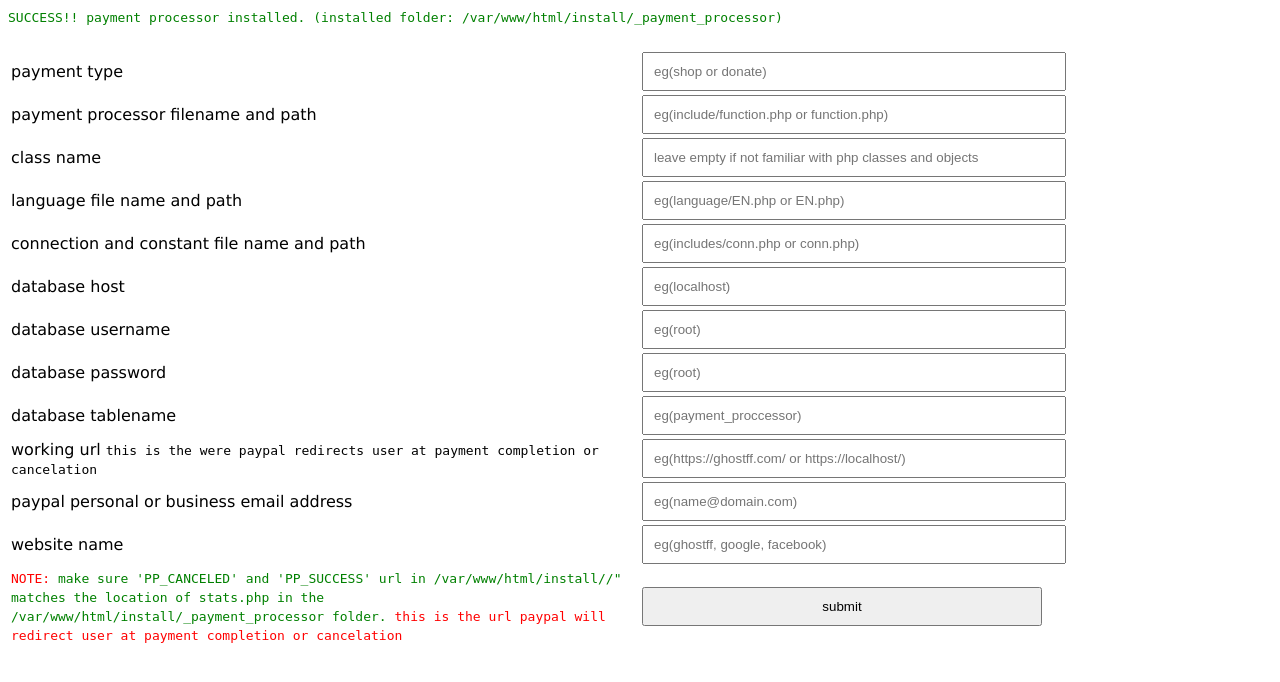
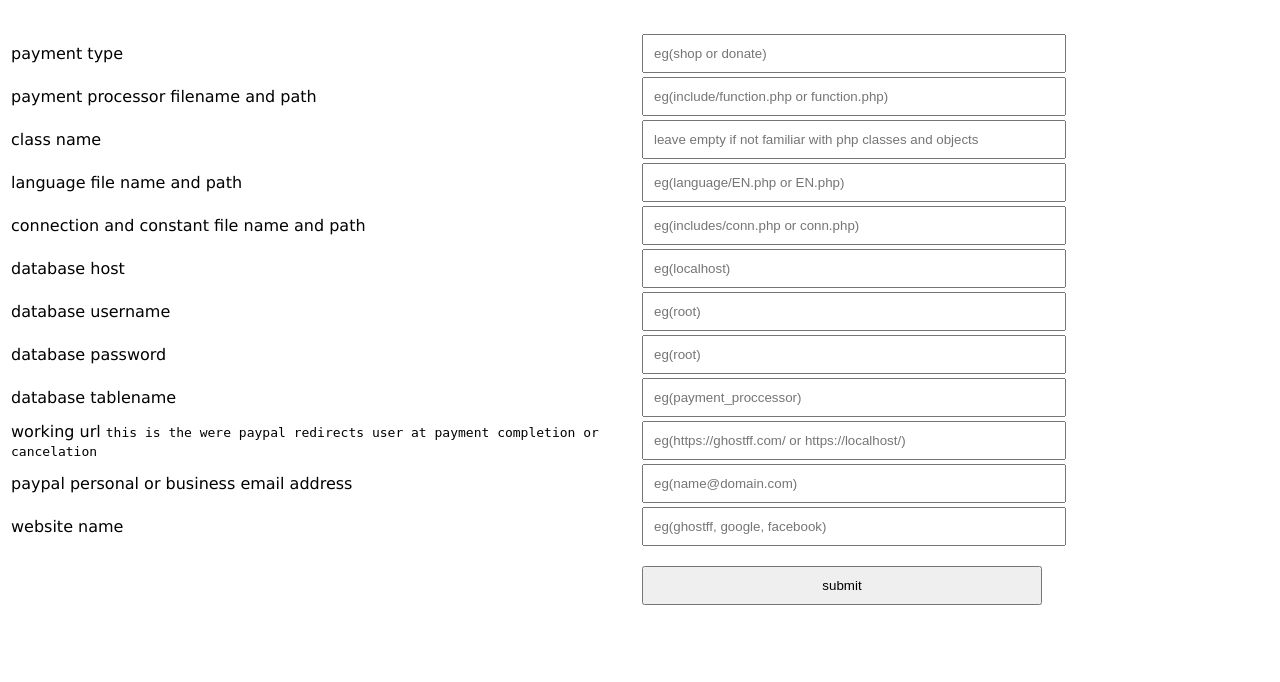
Before and after one commit to Ghostff/php_paypal_payment_processor, a PHP site: page /install/index.php in a window 1280 px wide. Shown: the top 682 px of the page. Run offline with PHP 8.4, Linux system fonts and the light colour scheme.

Commit message:
fix: post errors

```diff
--- a/install/index.php
+++ b/install/index.php
@@ -1,5 +1,5 @@
 <?php
-
+$post = false;
 if(isset($_POST['submit'])){
 	$m = $err = 0;
 	$data = $a = array();
@@ -23,9 +23,11 @@ if(isset($_POST['submit'])){
 		}
 		$m++;
 	}
-	require_once('sql.php');//make database and tables
-	if($err === 0 && $new_error == false)
+	if($err === 0)
+		require_once('sql.php');//make database and tables
+	if( $err === 0 && $new_error == false)
 	{
+		$post = true;
 		$dir = 'rendered_'.$data[0].'_payment_processor';
 		if(is_dir($dir))
 			@unlink($dir);
@@ -112,7 +114,10 @@ if(isset($_POST['submit'])){
 </head>
 <body>
 <style>input{padding:10px; width: 400px;}.green{ border:1px solid green; }.red{border:1px solid red;}.cgreen{color:green;}.cred{color:red;}</style>
-<?php if(@$new_error){ ?> <code class="cred"><?php echo $new_error; ?></code> <?php }else{ ?> <code class="cgreen">SUCCESS!! <?php echo @$_POST['PT']; ?> payment processor installed. (installed folder: <?php echo dirname(__FILE__).DIRECTORY_SEPARATOR.@$_POST['PT']; ?>_payment_processor)</code> <?php } ?>
+<?php if($post){
+ if(@$new_error){ ?>
+		<code class="cred"><?php echo $new_error; ?></code> <?php }else{ ?> <code class="cgreen">SUCCESS!! <?php echo @$_POST['PT']; ?> payment processor installed. (installed folder: <?php echo dirname(__FILE__).DIRECTORY_SEPARATOR.@$_POST['PT']; ?>_payment_processor)</code>
+<?php } } ?>
 <table width="100%" border="0" style="font-family:'Lucida Grande', 'Lucida Sans Unicode', 'Lucida Sans', 'DejaVu Sans', Verdana, sans-serif;">
 <form method="post" action="index.php">
   <tbody>
@@ -169,7 +174,8 @@ if(isset($_POST['submit'])){
       <td><input name="WW" value="<?php echo @$_POST['WW']; ?>" placeholder="eg(ghostff, google, facebook)" class="<?php echo @$a[11][0]; ?>"><?php echo @$a[11][1]; ?></td>
     </tr>
     <tr>
-      <td width="50%"><?php if(!@$new_error){ ?><code class="cred">NOTE: </code> <code class="cgreen">make sure 'PP_CANCELED' and 'PP_SUCCESS' url in  <?php echo dirname(__FILE__).DIRECTORY_SEPARATOR.@$_POST['PT'].DIRECTORY_SEPARATOR.@$_POST['CN']; ?>" matches the location of stats.php in the <?php echo dirname(__FILE__).DIRECTORY_SEPARATOR.@$_POST['PT']; ?>_payment_processor folder. <code class="cred">this is the url paypal will redirect user at payment completion or cancelation</code></code><?php } ?></td>
+      <td width="50%"><?php if($post){
+	  if(!@$new_error){ ?><code class="cred">NOTE: </code> <code class="cgreen">make sure 'PP_CANCELED' and 'PP_SUCCESS' url in  <?php echo dirname(__FILE__).DIRECTORY_SEPARATOR.@$_POST['PT'].DIRECTORY_SEPARATOR.@$_POST['CN']; ?>" matches the location of stats.php in the <?php echo dirname(__FILE__).DIRECTORY_SEPARATOR.@$_POST['PT']; ?>_payment_processor folder. <code class="cred">this is the url paypal will redirect user at payment completion or cancelation</code></code><?php }  } ?></td>
       <td> <p /><input name="submit" value="submit" type="submit">    </tr>
   </tbody>
   </form>
```
